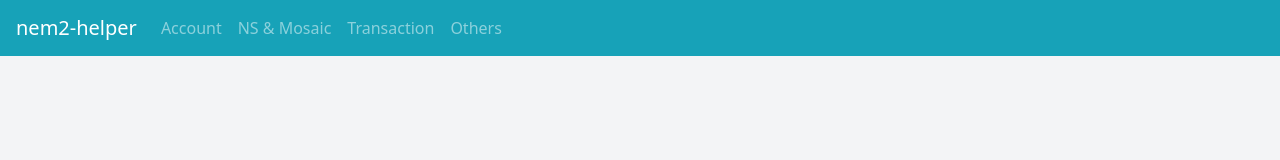
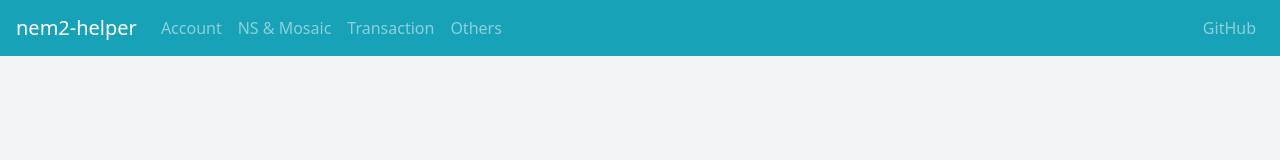
Before and after one commit to planethouki/nem2-helper-web, a Nuxt app: page / in a window 1280 px wide. Shown: the top 160 px of the page. Built offline with nearby package versions, Linux system fonts and the light colour scheme.

Commit message:
navbar github link

```diff
--- a/layouts/default.vue
+++ b/layouts/default.vue
@@ -15,8 +15,10 @@
 
         <!-- Right aligned nav items -->
         <b-navbar-nav class="ml-auto">
-          <b-nav-form>
-          </b-nav-form>
+          <b-nav-item
+            href="https://github.com/planethouki/nem2-helper-web"
+            target="_blank"
+          >GitHub</b-nav-item>
         </b-navbar-nav>
       </b-collapse>
     </b-navbar>
```
